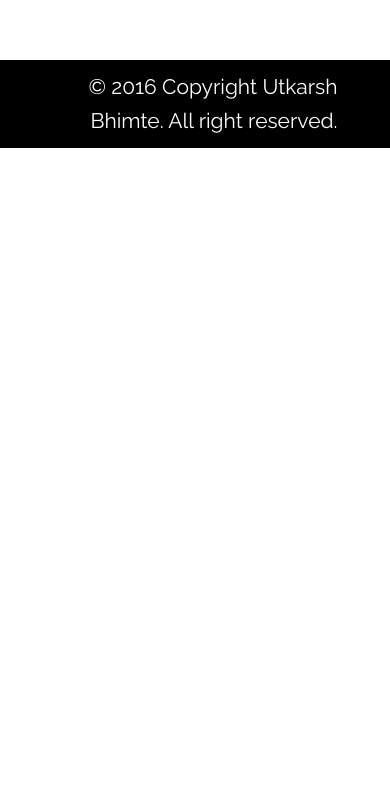
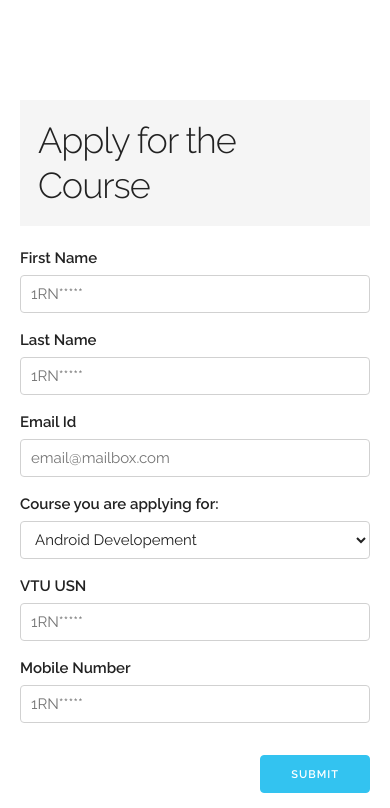
Before and after one commit to sidharth6323/DashBoard-Prototype-2, a plain HTML site: page index.html in a window 390 px wide. Shown: the part 3896-4704 px from the top of the page. Before the commit the page ends 4044 px from the top, so only its background shows below. Drawn offline with Linux system fonts and the light colour scheme.

Commit message:
Added Form and Button are now directing to the form

```diff
--- a/css/style.css
+++ b/css/style.css
@@ -57,7 +57,7 @@ div#nav-btns{
 	height: 100vh;
 }
 
-.landing  img, .landing  h2, .landing  p, .landing  a{
+.landing  img, .landing  h2, .landing  p, .landing  a, .landing  input, .landing  label, .landing  select{
 	opacity: 0;
 }
 
@@ -76,6 +76,19 @@ div#nav-btns{
 
 .button:hover{
 	color: #FFF;
+}
+
+#form{
+	padding-top: 3em;
+}
+
+#form h2{
+	padding: .5em;
+	background: #f5f5f5;
+}
+
+.button-primary{
+	margin-top: 1.5em;
 }
 
 #canvas{
--- a/js/script.js
+++ b/js/script.js
@@ -27,6 +27,18 @@ $( window ).scroll(function(){
 		$("#four p").addClass("visible").delay(400).addClass("animated fadeInDown");
 		$("#four a").delay(500).addClass("visible").delay(100).addClass("animated fadeIn");
 	}
+
+	if(wScroll >( $( "#form" ).offset().top) - 200) {
+		$("#form h2").addClass("visible").delay(100).addClass("animated fadeInLeft");
+		$("#form label").addClass("visible").delay(200).addClass("animated fadeInUp");
+		$("#form input").addClass("visible").delay(600).addClass("animated fadeInDown");
+		$("#form select").addClass("visible").delay(600).addClass("animated fadeInDown");
+		}
+
+	var formOffset =($( "#form" ).offset().top - 150);
+	$(".button").click(function(){
+		$("html,body").animate({'scrollTop': formOffset }, 100);
+	});
 })
 
 function clickLandingPage(){
--- a/modules/landing-page.html
+++ b/modules/landing-page.html
@@ -19,7 +19,7 @@
       <h2 class="">FrontEnd Web Development</h2>
       <p class="">Lorem ipsum dolor sit amet, vidit virtute interesset per ad. Eius errem interpretaris in eum. Semper integre ne nam, vel an officiis ullamcorper, vel dolor accumsan urbanitas in. Ad nemore hendrerit quo. Sed doming dicunt gloriatur an.
       </p>
-    <a class="button " href="#">Apply for this Course</a>
+    <a class="button">Apply for this Course</a>
     </div>
     </div>
 
@@ -37,7 +37,7 @@
       <h2>Android Development</h2>
       <p>Lorem ipsum dolor sit amet, vidit virtute interesset per ad. Eius errem interpretaris in eum. Semper integre ne nam, vel an officiis ullamcorper, vel dolor accumsan urbanitas in. Ad nemore hendrerit quo. Sed doming dicunt gloriatur an.
       </p>
-    <a class="button" href="#">Apply for this Course</a>
+    <a class="button">Apply for this Course</a>
     </div>
 
     </div>
@@ -54,10 +54,67 @@
       <h2>Python</h2>
       <p>Lorem ipsum dolor sit amet, vidit virtute interesset per ad. Eius errem interpretaris in eum. Semper integre ne nam, vel an officiis ullamcorper, vel dolor accumsan urbanitas in. Ad nemore hendrerit quo. Sed doming dicunt gloriatur an.
       </p>
-    <a class="button" href="#">Apply for this Course</a>
+    <a class="button">Apply for this Course</a>
     </div>
 
     </div>
 
   </div>
   </div>
+
+  <div id="form" class="landing" style="background: #FFF; ">
+
+    <div class="container">
+    <h2>Apply for the Course</h2>
+
+    <form>
+  <div class="row">
+
+    <div class="six columns">
+      <div class="row">
+        <div class="six columns">
+          <label for="exampleEmailInput">First Name</label>
+          <input class="u-full-width" type="email" placeholder="1RN*****" id="USN">
+        </div>
+        <div class="six columns">
+          <label for="exampleEmailInput">Last Name</label>
+          <input class="u-full-width" type="email" placeholder="1RN*****" id="USN">
+        </div>
+      </div>
+    </div>
+
+    <div class="six columns">
+      <label for="exampleEmailInput">Email Id</label>
+      <input class="u-full-width" type="email" placeholder="email@mailbox.com" id="EmailID">
+    </div>
+  </div>
+  <div class="row">
+    <div class="six columns">
+      <label for="exampleRecipientInput">Course you are applying for:</label>
+      <select class="u-full-width" id="exampleRecipientInput">
+        <option value="Option 1">Android Developement</option>
+        <option value="Option 2">FrontEnd Web Development</option>
+        <option value="Option 3">Python</option>
+      </select>
+    </div>
+
+    <div class="six columns ">
+      <div class="row">
+        <div class="six columns">
+          <label for="exampleEmailInput">VTU USN</label>
+          <input class="u-full-width" type="email" placeholder="1RN*****" id="USN">
+        </div>
+        <div class="six columns">
+          <label for="exampleEmailInput">Mobile Number</label>
+          <input class="u-full-width" type="email" placeholder="1RN*****" id="USN">
+        </div>
+      </div>
+    </div>
+
+  </div>
+  <input class="button-primary u-pull-right " type="submit" value="Submit">
+</form>
+
+  </div>
+
+  </div>
```
